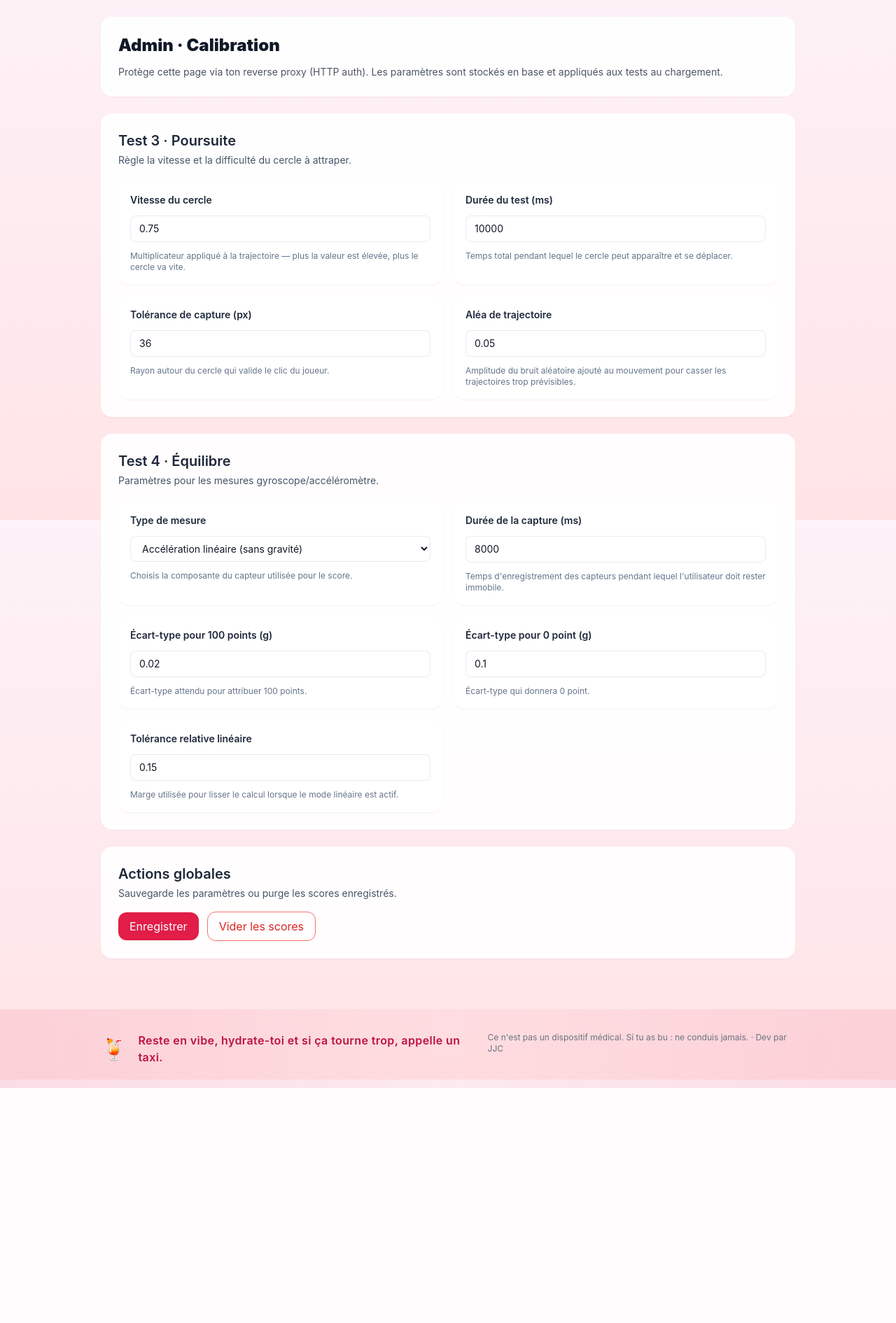
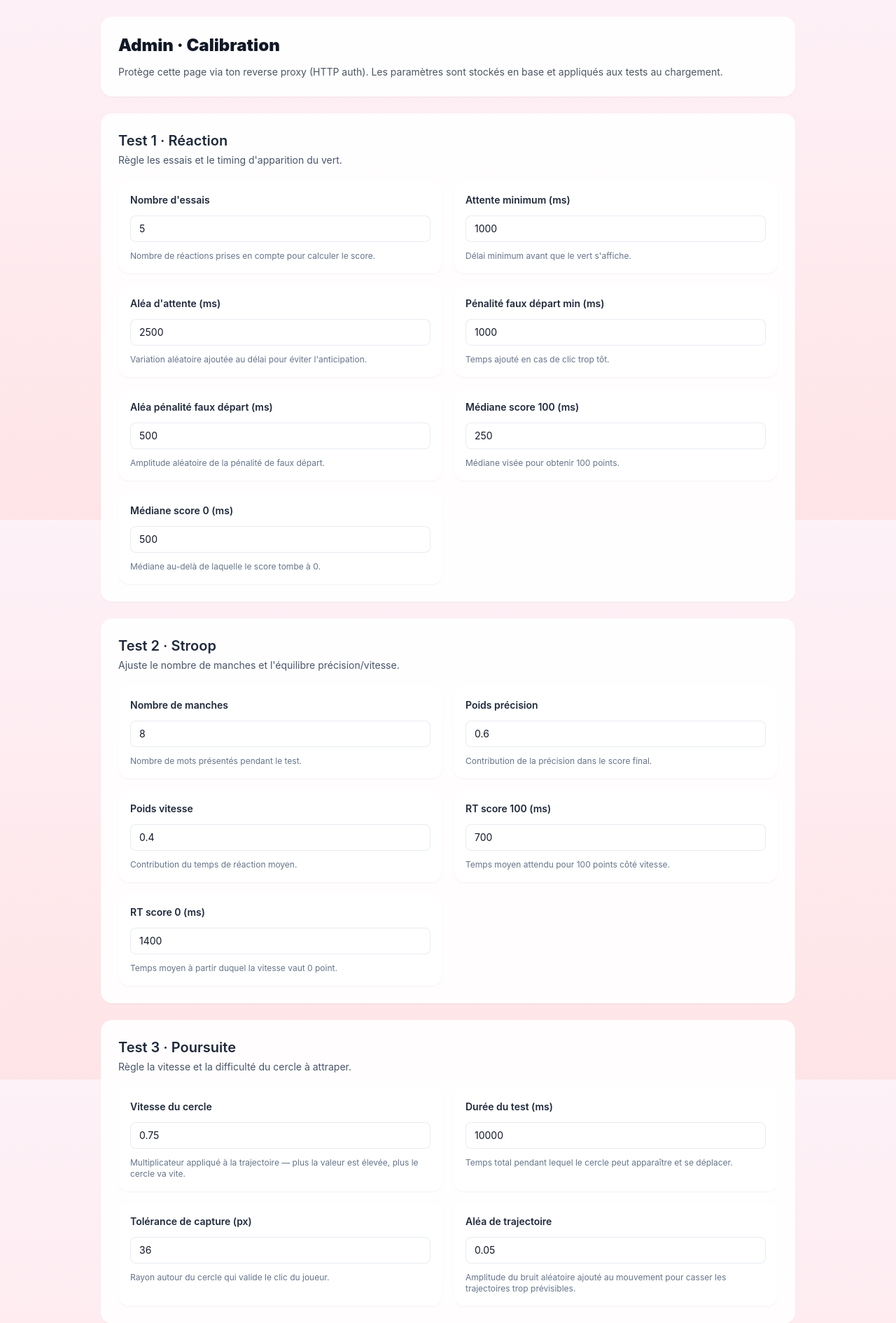
Before and after one commit to jjtronics/jsuisdechire, a Flask app: page /admin in a window 1280 px wide. Shown: the part 57-1948 px from the top of the page at 70% size. Before the commit the page ends 1612 px from the top, so only its background shows below. Run offline with Flask 3, Linux system fonts and the light colour scheme; data that the repository does not hold is empty; some libraries are stand-ins or nearby versions.

Commit message:
Enable admin configuration for tests 1 and 2

```diff
--- a/app.py
+++ b/app.py
@@ -20,6 +20,18 @@ def inject_asset_helpers():
     return {"asset_url": asset_url, "asset_version": ASSET_VERSION}
 
 DEFAULT_SETTINGS = {
+    "rxn_trials": 5,
+    "rxn_wait_min_ms": 1000,
+    "rxn_wait_range_ms": 2500,
+    "rxn_false_penalty_min_ms": 1000,
+    "rxn_false_penalty_range_ms": 500,
+    "rxn_median_best_ms": 250,
+    "rxn_median_worst_ms": 500,
+    "str_rounds": 8,
+    "str_acc_weight": 0.6,
+    "str_speed_weight": 0.4,
+    "str_speed_best_ms": 700,
+    "str_speed_worst_ms": 1400,
     "prs_timeSpeed": 0.75,
     "prs_duration_ms": 10000,
     "prs_captureRadius": 36,
--- a/static/js/i18n.js
+++ b/static/js/i18n.js
@@ -115,16 +115,44 @@
       "admin.saved": "Paramètres enregistrés ✔",
       "admin.cleared": "Scores supprimés ✔",
       "admin.confirm_clear": "Supprimer tous les scores ?",
+      "admin.groups.reaction.title": "Test 1 · Réaction",
+      "admin.groups.reaction.description": "Règle les essais et le timing d'apparition du vert.",
+      "admin.groups.stroop.title": "Test 2 · Stroop",
+      "admin.groups.stroop.description": "Ajuste le nombre de manches et l'équilibre précision/vitesse.",
       "admin.groups.pursuit.title": "Test 3 · Poursuite",
       "admin.groups.pursuit.description": "Règle la vitesse et la difficulté du cercle à attraper.",
       "admin.groups.balance.title": "Test 4 · Équilibre",
       "admin.groups.balance.description": "Paramètres pour les mesures gyroscope/accéléromètre.",
       "admin.groups.actions.title": "Actions globales",
       "admin.groups.actions.description": "Sauvegarde les paramètres ou purge les scores enregistrés.",
+      "admin.fields.reaction.trials": "Nombre d'essais",
+      "admin.fields.reaction.wait_min": "Attente minimum (ms)",
+      "admin.fields.reaction.wait_range": "Aléa d'attente (ms)",
+      "admin.fields.reaction.false_min": "Pénalité faux départ min (ms)",
+      "admin.fields.reaction.false_range": "Aléa pénalité faux départ (ms)",
+      "admin.fields.reaction.best": "Médiane score 100 (ms)",
+      "admin.fields.reaction.worst": "Médiane score 0 (ms)",
+      "admin.fields.stroop.rounds": "Nombre de manches",
+      "admin.fields.stroop.acc_weight": "Poids précision",
+      "admin.fields.stroop.speed_weight": "Poids vitesse",
+      "admin.fields.stroop.best": "RT score 100 (ms)",
+      "admin.fields.stroop.worst": "RT score 0 (ms)",
       "admin.fields.pursuit.speed": "Vitesse du cercle",
       "admin.fields.pursuit.duration": "Durée du test (ms)",
       "admin.fields.pursuit.capture": "Tolérance de capture (px)",
       "admin.fields.pursuit.jitter": "Aléa de trajectoire",
+      "admin.helpers.reaction.trials": "Nombre de réactions prises en compte pour calculer le score.",
+      "admin.helpers.reaction.wait_min": "Délai minimum avant que le vert s'affiche.",
+      "admin.helpers.reaction.wait_range": "Variation aléatoire ajoutée au délai pour éviter l'anticipation.",
+      "admin.helpers.reaction.false_min": "Temps ajouté en cas de clic trop tôt.",
+      "admin.helpers.reaction.false_range": "Amplitude aléatoire de la pénalité de faux départ.",
+      "admin.helpers.reaction.best": "Médiane visée pour obtenir 100 points.",
+      "admin.helpers.reaction.worst": "Médiane au-delà de laquelle le score tombe à 0.",
+      "admin.helpers.stroop.rounds": "Nombre de mots présentés pendant le test.",
+      "admin.helpers.stroop.acc_weight": "Contribution de la précision dans le score final.",
+      "admin.helpers.stroop.speed_weight": "Contribution du temps de réaction moyen.",
+      "admin.helpers.stroop.best": "Temps moyen attendu pour 100 points côté vitesse.",
+      "admin.helpers.stroop.worst": "Temps moyen à partir duquel la vitesse vaut 0 point.",
       "admin.helpers.pursuit.speed": "Multiplicateur appliqué à la trajectoire — plus la valeur est élevée, plus le cercle va vite.",
       "admin.helpers.pursuit.duration": "Temps total pendant lequel le cercle peut apparaître et se déplacer.",
       "admin.helpers.pursuit.capture": "Rayon autour du cercle qui valide le clic du joueur.",
@@ -268,16 +296,44 @@
       "admin.saved": "Settings saved ✔",
       "admin.cleared": "Scores cleared ✔",
       "admin.confirm_clear": "Delete all scores?",
+      "admin.groups.reaction.title": "Test 1 · Reaction",
+      "admin.groups.reaction.description": "Tune the trials and timing for the green light.",
+      "admin.groups.stroop.title": "Test 2 · Stroop",
+      "admin.groups.stroop.description": "Adjust the number of rounds and the accuracy/speed balance.",
       "admin.groups.pursuit.title": "Test 3 · Pursuit",
       "admin.groups.pursuit.description": "Adjust how fast and tricky the target is to catch.",
       "admin.groups.balance.title": "Test 4 · Balance",
       "admin.groups.balance.description": "Tune the gyroscope / accelerometer capture used for the score.",
       "admin.groups.actions.title": "Global actions",
       "admin.groups.actions.description": "Save the calibration or wipe the saved scores.",
+      "admin.fields.reaction.trials": "Number of trials",
+      "admin.fields.reaction.wait_min": "Minimum wait (ms)",
+      "admin.fields.reaction.wait_range": "Wait randomness (ms)",
+      "admin.fields.reaction.false_min": "False start penalty min (ms)",
+      "admin.fields.reaction.false_range": "False start penalty range (ms)",
+      "admin.fields.reaction.best": "Median for 100 pts (ms)",
+      "admin.fields.reaction.worst": "Median for 0 pt (ms)",
+      "admin.fields.stroop.rounds": "Number of rounds",
+      "admin.fields.stroop.acc_weight": "Accuracy weight",
+      "admin.fields.stroop.speed_weight": "Speed weight",
+      "admin.fields.stroop.best": "RT for 100 pts (ms)",
+      "admin.fields.stroop.worst": "RT for 0 pt (ms)",
       "admin.fields.pursuit.speed": "Target speed",
       "admin.fields.pursuit.duration": "Test duration (ms)",
       "admin.fields.pursuit.capture": "Capture tolerance (px)",
       "admin.fields.pursuit.jitter": "Path randomness",
+      "admin.helpers.reaction.trials": "How many reactions are used to compute the score.",
+      "admin.helpers.reaction.wait_min": "Minimum delay before the green signal appears.",
+      "admin.helpers.reaction.wait_range": "Random variation added to the delay to avoid anticipation.",
+      "admin.helpers.reaction.false_min": "Time added when the player taps too early.",
+      "admin.helpers.reaction.false_range": "Extra randomness applied to the false start penalty.",
+      "admin.helpers.reaction.best": "Median reaction time that grants 100 points.",
+      "admin.helpers.reaction.worst": "Median reaction time that drops the score to 0.",
+      "admin.helpers.stroop.rounds": "How many words are shown during the test.",
+      "admin.helpers.stroop.acc_weight": "Weight of accuracy in the final score.",
+      "admin.helpers.stroop.speed_weight": "Weight of the average reaction time.",
+      "admin.helpers.stroop.best": "Average reaction time rewarded with 100 points.",
+      "admin.helpers.stroop.worst": "Average reaction time that yields 0 points for speed.",
       "admin.helpers.pursuit.speed": "Multiplier applied to the path — higher values make the target move faster.",
       "admin.helpers.pursuit.duration": "Total amount of time during which the target can appear and move.",
       "admin.helpers.pursuit.capture": "Radius around the target that validates a tap or click.",
@@ -421,16 +477,44 @@
       "admin.saved": "Parametri salvati ✔",
       "admin.cleared": "Punteggi eliminati ✔",
       "admin.confirm_clear": "Cancellare tutti i punteggi?",
+      "admin.groups.reaction.title": "Test 1 · Reazione",
+      "admin.groups.reaction.description": "Regola i tentativi e il tempo di accensione del verde.",
+      "admin.groups.stroop.title": "Test 2 · Stroop",
+      "admin.groups.stroop.description": "Personalizza il numero di round e il bilanciamento precisione/velocità.",
       "admin.groups.pursuit.title": "Test 3 · Inseguimento",
       "admin.groups.pursuit.description": "Regola la velocità e la difficoltà del bersaglio da catturare.",
       "admin.groups.balance.title": "Test 4 · Equilibrio",
       "admin.groups.balance.description": "Imposta la raccolta del giroscopio / accelerometro usata per il punteggio.",
       "admin.groups.actions.title": "Azioni globali",
       "admin.groups.actions.description": "Salva la calibrazione o svuota i punteggi memorizzati.",
+      "admin.fields.reaction.trials": "Numero di prove",
+      "admin.fields.reaction.wait_min": "Attesa minima (ms)",
+      "admin.fields.reaction.wait_range": "Variazione attesa (ms)",
+      "admin.fields.reaction.false_min": "Penalità falsa partenza min (ms)",
+      "admin.fields.reaction.false_range": "Variazione penalità falsa partenza (ms)",
+      "admin.fields.reaction.best": "Mediana punteggio 100 (ms)",
+      "admin.fields.reaction.worst": "Mediana punteggio 0 (ms)",
+      "admin.fields.stroop.rounds": "Numero di round",
+      "admin.fields.stroop.acc_weight": "Peso precisione",
+      "admin.fields.stroop.speed_weight": "Peso velocità",
+      "admin.fields.stroop.best": "RT punteggio 100 (ms)",
+      "admin.fields.stroop.worst": "RT punteggio 0 (ms)",
       "admin.fields.pursuit.speed": "Velocità del bersaglio",
       "admin.fields.pursuit.duration": "Durata del test (ms)",
       "admin.fields.pursuit.capture": "Tolleranza di cattura (px)",
       "admin.fields.pursuit.jitter": "Casualità della traiettoria",
+      "admin.helpers.reaction.trials": "Numero di reazioni considerate per calcolare il punteggio.",
+      "admin.helpers.reaction.wait_min": "Ritardo minimo prima che appaia il verde.",
+      "admin.helpers.reaction.wait_range": "Variazione casuale aggiunta al ritardo per evitare l'anticipo.",
+      "admin.helpers.reaction.false_min": "Tempo aggiunto in caso di tocco troppo presto.",
+      "admin.helpers.reaction.false_range": "Ampiezza casuale della penalità per falsa partenza.",
+      "admin.helpers.reaction.best": "Mediana prevista per ottenere 100 punti.",
+      "admin.helpers.reaction.worst": "Mediana oltre la quale il punteggio scende a 0.",
+      "admin.helpers.stroop.rounds": "Quanti vocaboli vengono mostrati durante il test.",
+      "admin.helpers.stroop.acc_weight": "Peso della precisione nel punteggio finale.",
+      "admin.helpers.stroop.speed_weight": "Peso del tempo di reazione medio.",
+      "admin.helpers.stroop.best": "Tempo medio premiato con 100 punti lato velocità.",
+      "admin.helpers.stroop.worst": "Tempo medio oltre il quale la velocità vale 0 punti.",
       "admin.helpers.pursuit.speed": "Moltiplicatore applicato al percorso: più alto è il valore, più rapido si muove il bersaglio.",
       "admin.helpers.pursuit.duration": "Tempo totale durante il quale il bersaglio può apparire e muoversi.",
       "admin.helpers.pursuit.capture": "Raggio attorno al bersaglio che convalida il tocco o il clic.",
--- a/templates/admin.html
+++ b/templates/admin.html
@@ -25,6 +25,32 @@
 document.addEventListener('DOMContentLoaded', () => {
   const t = window.i18n || ((key) => key);
   const GROUPS = [
+    {
+      id: 'reaction',
+      title: 'admin.groups.reaction.title',
+      description: 'admin.groups.reaction.description',
+      fields: [
+        {k:'rxn_trials', label:'admin.fields.reaction.trials', helper:'admin.helpers.reaction.trials', type:'number', step:'1', min:'1', max:'20'},
+        {k:'rxn_wait_min_ms', label:'admin.fields.reaction.wait_min', helper:'admin.helpers.reaction.wait_min', type:'number', step:'50', min:'0'},
+        {k:'rxn_wait_range_ms', label:'admin.fields.reaction.wait_range', helper:'admin.helpers.reaction.wait_range', type:'number', step:'50', min:'0'},
+        {k:'rxn_false_penalty_min_ms', label:'admin.fields.reaction.false_min', helper:'admin.helpers.reaction.false_min', type:'number', step:'50', min:'0'},
+        {k:'rxn_false_penalty_range_ms', label:'admin.fields.reaction.false_range', helper:'admin.helpers.reaction.false_range', type:'number', step:'50', min:'0'},
+        {k:'rxn_median_best_ms', label:'admin.fields.reaction.best', helper:'admin.helpers.reaction.best', type:'number', step:'10', min:'50'},
+        {k:'rxn_median_worst_ms', label:'admin.fields.reaction.worst', helper:'admin.helpers.reaction.worst', type:'number', step:'10', min:'100'}
+      ]
+    },
+    {
+      id: 'stroop',
+      title: 'admin.groups.stroop.title',
+      description: 'admin.groups.stroop.description',
+      fields: [
+        {k:'str_rounds', label:'admin.fields.stroop.rounds', helper:'admin.helpers.stroop.rounds', type:'number', step:'1', min:'1', max:'30'},
+        {k:'str_acc_weight', label:'admin.fields.stroop.acc_weight', helper:'admin.helpers.stroop.acc_weight', type:'number', step:'0.05', min:'0', max:'1'},
+        {k:'str_speed_weight', label:'admin.fields.stroop.speed_weight', helper:'admin.helpers.stroop.speed_weight', type:'number', step:'0.05', min:'0', max:'1'},
+        {k:'str_speed_best_ms', label:'admin.fields.stroop.best', helper:'admin.helpers.stroop.best', type:'number', step:'10', min:'100'},
+        {k:'str_speed_worst_ms', label:'admin.fields.stroop.worst', helper:'admin.helpers.stroop.worst', type:'number', step:'10', min:'200'}
+      ]
+    },
     {
       id: 'pursuit',
       title: 'admin.groups.pursuit.title',
```
Also changed, not shown: static/js/t1.js (+101 -10 lines), static/js/t2.js (+47 -9 lines).
